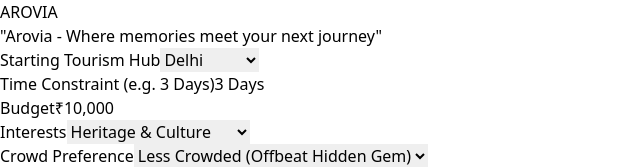
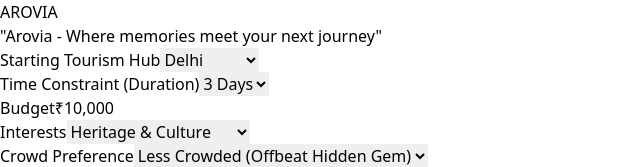
Before and after one commit to girisaurabh/Tournex, a React (Vite) app: page / in a window 1280 px wide. Shown: the top 167 px of the page, without its empty margins (0-640 px from the left). Built offline with nearby package versions, Linux system fonts and the light colour scheme.

Commit message:
Converted time constraint into a robust dropdown selector for dynamic itinerary generation

```diff
--- a/src/App.jsx
+++ b/src/App.jsx
@@ -47,7 +47,9 @@ const hubData = {
     itinerary: [
       'Day 1: Arrival & Check-in at Eco-Lodge, Evening walk at Siliserh Lake.',
       'Day 2: Morning wildlife safari at Sariska Tiger Reserve, Evening fort exploration.',
-      'Day 3: Local heritage shopping & return journey to Delhi.'
+      'Day 3: Local heritage shopping & return journey to Delhi.',
+      'Day 4: Sunrise trek to nearby heritage hills and local artisan workshop visit.',
+      'Day 5: Eco-village interaction, traditional lunch, and final departure.'
     ],
     emergencyContact: '+91-144-2330011 (Alwar Helpline)',
     chatResponses: {
@@ -88,7 +90,9 @@ const hubData = {
     itinerary: [
       'Day 1: Toy train ride/trek up, sunset view at Panorama Point.',
       'Day 2: Echo Point exploration and horse riding through green trails.',
-      'Day 3: Charlotte Lake relaxation & checkout.'
+      'Day 3: Charlotte Lake relaxation & checkout.',
+      'Day 4: Deep forest nature walk towards Garbut Point and photography.',
+      'Day 5: Souvenir shopping at Central Bazaar and peaceful departure.'
     ],
     emergencyContact: '+91-2148-230222 (Matheran Help Desk)',
     chatResponses: {
@@ -129,7 +133,9 @@ const hubData = {
     itinerary: [
       'Day 1: Arrival near salt flats, sunset reflection photography.',
       'Day 2: Migratory bird watching (Shakambari Mata temple trail).',
-      'Day 3: Local handicraft tour & return.'
+      'Day 3: Local handicraft tour & return.',
+      'Day 4: Exploring Devyani Kund and vintage salt heritage railway yard.',
+      'Day 5: Desert sunrise view and traditional Rajasthani feast.'
     ],
     emergencyContact: '+91-1421-222111 (Sambhar Emergency)',
     chatResponses: {
@@ -170,7 +176,9 @@ const hubData = {
     itinerary: [
       'Day 1: Early morning sunrise view, Tipu’s Drop exploration.',
       'Day 2: Cycling through winding green tracks & Bhoga Nandeeshwara Temple.',
-      'Day 3: Local vineyard visit & return.'
+      'Day 3: Local vineyard visit & return.',
+      'Day 4: Skandagiri base exploration and local pottery village tour.',
+      'Day 5: Peaceful hillside meditation and return journey.'
     ],
     emergencyContact: '+91-8156-263222 (Chickballapur Police)',
     chatResponses: {
@@ -220,7 +228,7 @@ function App() {
     setCheckedItems(prev => ({ ...prev, [item]: !prev[item] }));
   };
 
-  // Helper to dynamically calculate itinerary days based on input time
+  // Helper to dynamically calculate itinerary days based on selected dropdown time
   const getDynamicItinerary = (destination) => {
     const match = formData.time.match(/\d+/);
     const numDays = match ? parseInt(match[0]) : 3;
@@ -383,17 +391,22 @@ function App() {
               </select>
             </div>
 
-            {/* Time & Budget Row */}
+            {/* Time Constraint (Dropdown) & Budget Row */}
             <div className="grid grid-cols-2 gap-4">
               <div>
-                <label className="block text-sm font-medium text-slate-300 mb-1.5">Time Constraint (e.g. 3 Days)</label>
-                <input
-                  type="text"
+                <label className="block text-sm font-medium text-slate-300 mb-1.5">Time Constraint (Duration)</label>
+                <select
                   name="time"
                   value={formData.time}
                   onChange={handleChange}
                   className="w-full bg-slate-900 border border-slate-700 rounded-lg p-3 text-white focus:outline-none focus:border-cyan-400"
-                />
+                >
+                  <option value="1 Day">1 Day</option>
+                  <option value="2 Days">2 Days</option>
+                  <option value="3 Days">3 Days</option>
+                  <option value="4 Days">4 Days</option>
+                  <option value="5 Days">5 Days</option>
+                </select>
               </div>
               <div>
                 <label className="block text-sm font-medium text-slate-300 mb-1.5">Budget</label>
```
